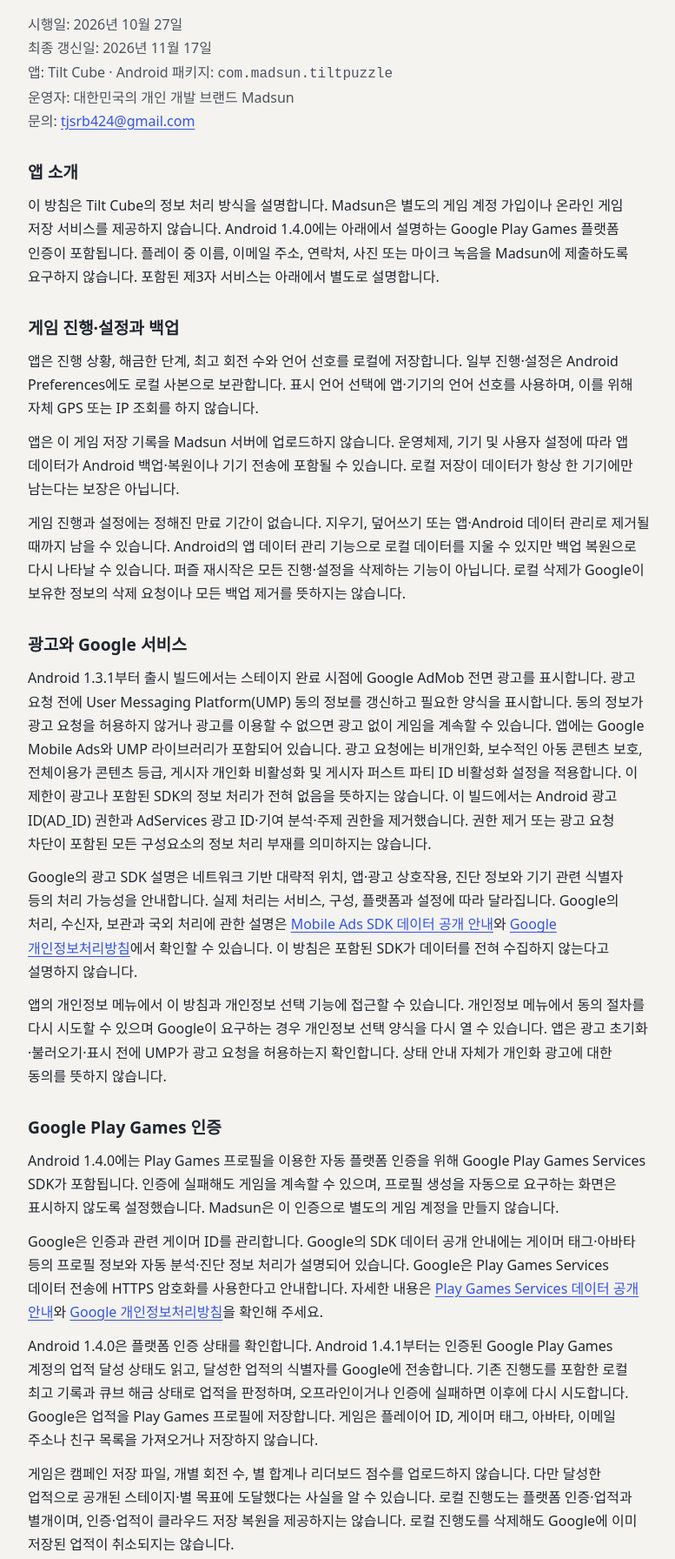
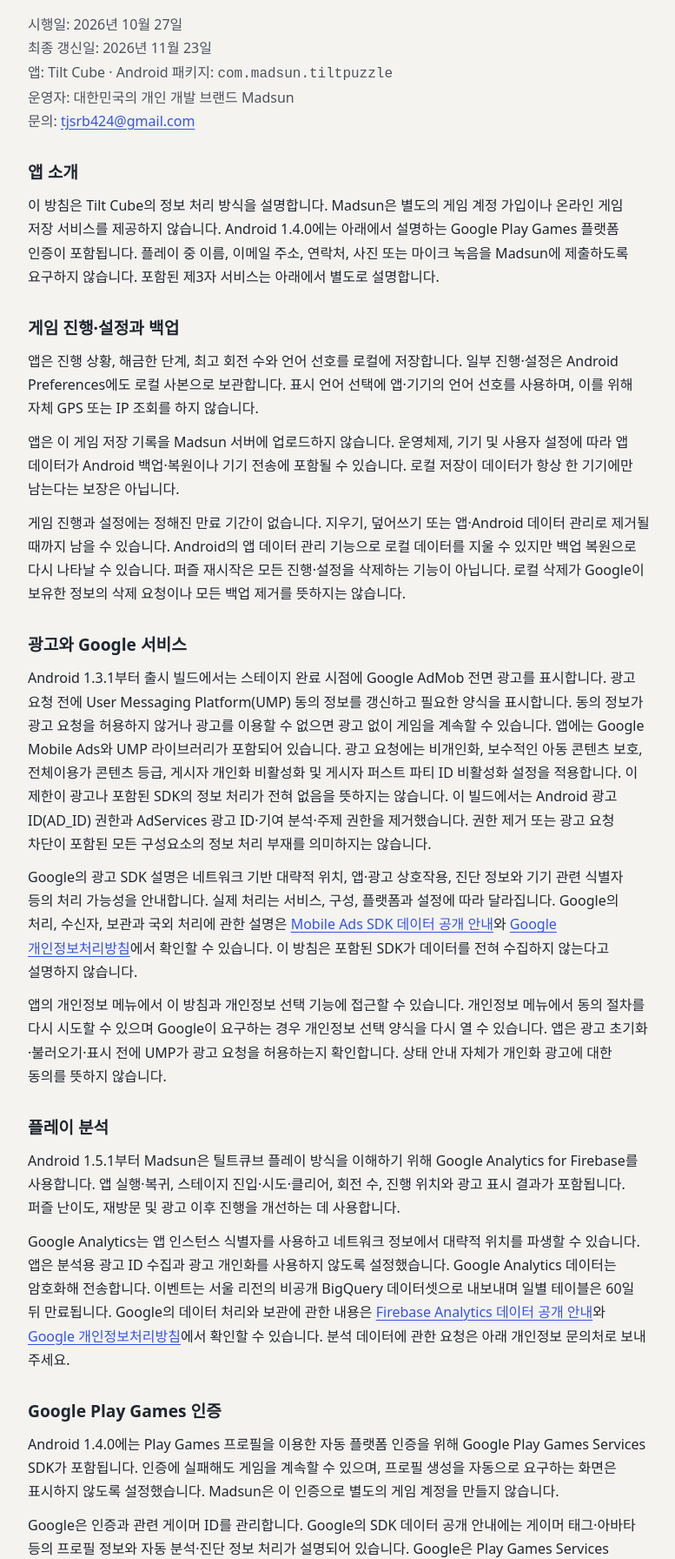
Before and after one commit to tjsrb424/madsun-privacy, a plain HTML site: page ko.html in a window 1280 px wide. Shown: the part 114-1906 px from the top of the page at 87% size, without its empty margins (250-1027 px from the left). Drawn offline with Linux system fonts and the light colour scheme.

Commit message:
Disclose Tilt Cube gameplay analytics

```diff
--- a/ko.html
+++ b/ko.html
@@ -25,7 +25,7 @@
 <main>
 <p class="eyebrow">Madsun · Tilt Cube</p>
 <h1>개인정보처리방침</h1>
-<p class="meta">시행일: 2026년 10월 27일<br>최종 갱신일: 2026년 11월 17일<br>앱: Tilt Cube · Android 패키지: <code>com.madsun.tiltpuzzle</code><br>운영자: 대한민국의 개인 개발 브랜드 Madsun<br>문의: <a href="mailto:tjsrb424@gmail.com">tjsrb424@gmail.com</a></p>
+<p class="meta">시행일: 2026년 10월 27일<br>최종 갱신일: 2026년 11월 23일<br>앱: Tilt Cube · Android 패키지: <code>com.madsun.tiltpuzzle</code><br>운영자: 대한민국의 개인 개발 브랜드 Madsun<br>문의: <a href="mailto:tjsrb424@gmail.com">tjsrb424@gmail.com</a></p>
 <section><h2>앱 소개</h2>
 <p>이 방침은 Tilt Cube의 정보 처리 방식을 설명합니다. Madsun은 별도의 게임 계정 가입이나 온라인 게임 저장 서비스를 제공하지 않습니다. Android 1.4.0에는 아래에서 설명하는 Google Play Games 플랫폼 인증이 포함됩니다. 플레이 중 이름, 이메일 주소, 연락처, 사진 또는 마이크 녹음을 Madsun에 제출하도록 요구하지 않습니다. 포함된 제3자 서비스는 아래에서 별도로 설명합니다.</p></section>
 <section><h2>게임 진행·설정과 백업</h2>
@@ -36,11 +36,14 @@
 <p>Android 1.3.1부터 출시 빌드에서는 스테이지 완료 시점에 Google AdMob 전면 광고를 표시합니다. 광고 요청 전에 User Messaging Platform(UMP) 동의 정보를 갱신하고 필요한 양식을 표시합니다. 동의 정보가 광고 요청을 허용하지 않거나 광고를 이용할 수 없으면 광고 없이 게임을 계속할 수 있습니다. 앱에는 Google Mobile Ads와 UMP 라이브러리가 포함되어 있습니다. 광고 요청에는 비개인화, 보수적인 아동 콘텐츠 보호, 전체이용가 콘텐츠 등급, 게시자 개인화 비활성화 및 게시자 퍼스트 파티 ID 비활성화 설정을 적용합니다. 이 제한이 광고나 포함된 SDK의 정보 처리가 전혀 없음을 뜻하지는 않습니다. 이 빌드에서는 Android 광고 ID(AD_ID) 권한과 AdServices 광고 ID·기여 분석·주제 권한을 제거했습니다. 권한 제거 또는 광고 요청 차단이 포함된 모든 구성요소의 정보 처리 부재를 의미하지는 않습니다.</p>
 <p>Google의 광고 SDK 설명은 네트워크 기반 대략적 위치, 앱·광고 상호작용, 진단 정보와 기기 관련 식별자 등의 처리 가능성을 안내합니다. 실제 처리는 서비스, 구성, 플랫폼과 설정에 따라 달라집니다. Google의 처리, 수신자, 보관과 국외 처리에 관한 설명은 <a href="https://developers.google.com/admob/android/privacy/play-data-disclosure?hl=en">Mobile Ads SDK 데이터 공개 안내</a>와 <a href="https://policies.google.com/privacy?hl=ko">Google 개인정보처리방침</a>에서 확인할 수 있습니다. 이 방침은 포함된 SDK가 데이터를 전혀 수집하지 않는다고 설명하지 않습니다.</p>
 <p>앱의 개인정보 메뉴에서 이 방침과 개인정보 선택 기능에 접근할 수 있습니다. 개인정보 메뉴에서 동의 절차를 다시 시도할 수 있으며 Google이 요구하는 경우 개인정보 선택 양식을 다시 열 수 있습니다. 앱은 광고 초기화·불러오기·표시 전에 UMP가 광고 요청을 허용하는지 확인합니다. 상태 안내 자체가 개인화 광고에 대한 동의를 뜻하지 않습니다.</p></section>
+<section><h2>플레이 분석</h2>
+<p>Android 1.5.1부터 Madsun은 틸트큐브 플레이 방식을 이해하기 위해 Google Analytics for Firebase를 사용합니다. 앱 실행·복귀, 스테이지 진입·시도·클리어, 회전 수, 진행 위치와 광고 표시 결과가 포함됩니다. 퍼즐 난이도, 재방문 및 광고 이후 진행을 개선하는 데 사용합니다.</p>
+<p>Google Analytics는 앱 인스턴스 식별자를 사용하고 네트워크 정보에서 대략적 위치를 파생할 수 있습니다. 앱은 분석용 광고 ID 수집과 광고 개인화를 사용하지 않도록 설정했습니다. Google Analytics 데이터는 암호화해 전송합니다. 이벤트는 서울 리전의 비공개 BigQuery 데이터셋으로 내보내며 일별 테이블은 60일 뒤 만료됩니다. Google의 데이터 처리와 보관에 관한 내용은 <a href="https://support.google.com/analytics/answer/11582702?hl=ko">Firebase Analytics 데이터 공개 안내</a>와 <a href="https://policies.google.com/privacy?hl=ko">Google 개인정보처리방침</a>에서 확인할 수 있습니다. 분석 데이터에 관한 요청은 아래 개인정보 문의처로 보내 주세요.</p></section>
 <section><h2>Google Play Games 인증</h2>
 <p>Android 1.4.0에는 Play Games 프로필을 이용한 자동 플랫폼 인증을 위해 Google Play Games Services SDK가 포함됩니다. 인증에 실패해도 게임을 계속할 수 있으며, 프로필 생성을 자동으로 요구하는 화면은 표시하지 않도록 설정했습니다. Madsun은 이 인증으로 별도의 게임 계정을 만들지 않습니다.</p>
 <p>Google은 인증과 관련 게이머 ID를 관리합니다. Google의 SDK 데이터 공개 안내에는 게이머 태그·아바타 등의 프로필 정보와 자동 분석·진단 정보 처리가 설명되어 있습니다. Google은 Play Games Services 데이터 전송에 HTTPS 암호화를 사용한다고 안내합니다. 자세한 내용은 <a href="https://developer.android.com/games/pgs/data-collection">Play Games Services 데이터 공개 안내</a>와 <a href="https://policies.google.com/privacy?hl=ko">Google 개인정보처리방침</a>을 확인해 주세요.</p>
 <p>Android 1.4.0은 플랫폼 인증 상태를 확인합니다. Android 1.4.1부터는 인증된 Google Play Games 계정의 업적 달성 상태도 읽고, 달성한 업적의 식별자를 Google에 전송합니다. 기존 진행도를 포함한 로컬 최고 기록과 큐브 해금 상태로 업적을 판정하며, 오프라인이거나 인증에 실패하면 이후에 다시 시도합니다. Google은 업적을 Play Games 프로필에 저장합니다. 게임은 플레이어 ID, 게이머 태그, 아바타, 이메일 주소나 친구 목록을 가져오거나 저장하지 않습니다.</p>
-<p>게임은 캠페인 저장 파일, 개별 회전 수, 별 합계나 리더보드 점수를 업로드하지 않습니다. 다만 달성한 업적으로 공개된 스테이지·별 목표에 도달했다는 사실을 알 수 있습니다. 로컬 진행도는 플랫폼 인증·업적과 별개이며, 인증·업적이 클라우드 저장 복원을 제공하지는 않습니다. 로컬 진행도를 삭제해도 Google에 이미 저장된 업적이 취소되지는 않습니다.</p>
+<p>Play Games 업적을 위해 캠페인 저장 파일, 개별 회전 수, 별 합계나 리더보드 점수를 업로드하지 않습니다. 다만 달성한 업적으로 공개된 스테이지·별 목표에 도달했다는 사실을 알 수 있습니다. 로컬 진행도는 플랫폼 인증·업적과 별개이며, 인증·업적이 클라우드 저장 복원을 제공하지는 않습니다. 로컬 진행도를 삭제해도 Google에 이미 저장된 업적이 취소되지는 않습니다.</p>
 <p>Google이 보유한 게임 데이터의 삭제와 프로필 관리는 <a href="https://play.google.com/games/profile">Play Games 프로필</a> 또는 <a href="https://myaccount.google.com/">Google 계정</a>에서 할 수 있습니다. 앱의 로컬 데이터를 지워도 Google이 보유한 정보가 삭제되지는 않습니다. Google의 보관·삭제에는 Google의 정책과 계정 관리 기능이 적용됩니다.</p></section>
 <section><h2>대상 연령과 제공 지역</h2>
 <p>Tilt Cube은 13~15세, 16~17세와 18세 이상 청소년·성인을 대상으로 하며 13세 미만 아동을 대상으로 설계한 앱이 아닙니다. 이 대상 선택만으로 13세 미만의 설치가 자동 차단되지는 않습니다. 앱은 현재 생년월일을 묻거나 연령 확인 화면을 제공하지 않습니다. 지역별 기준에 따라 청소년에게도 개인정보·동의 요건이 적용될 수 있습니다.</p>
```
Also changed, not shown: en.html (+5 -2 lines).
